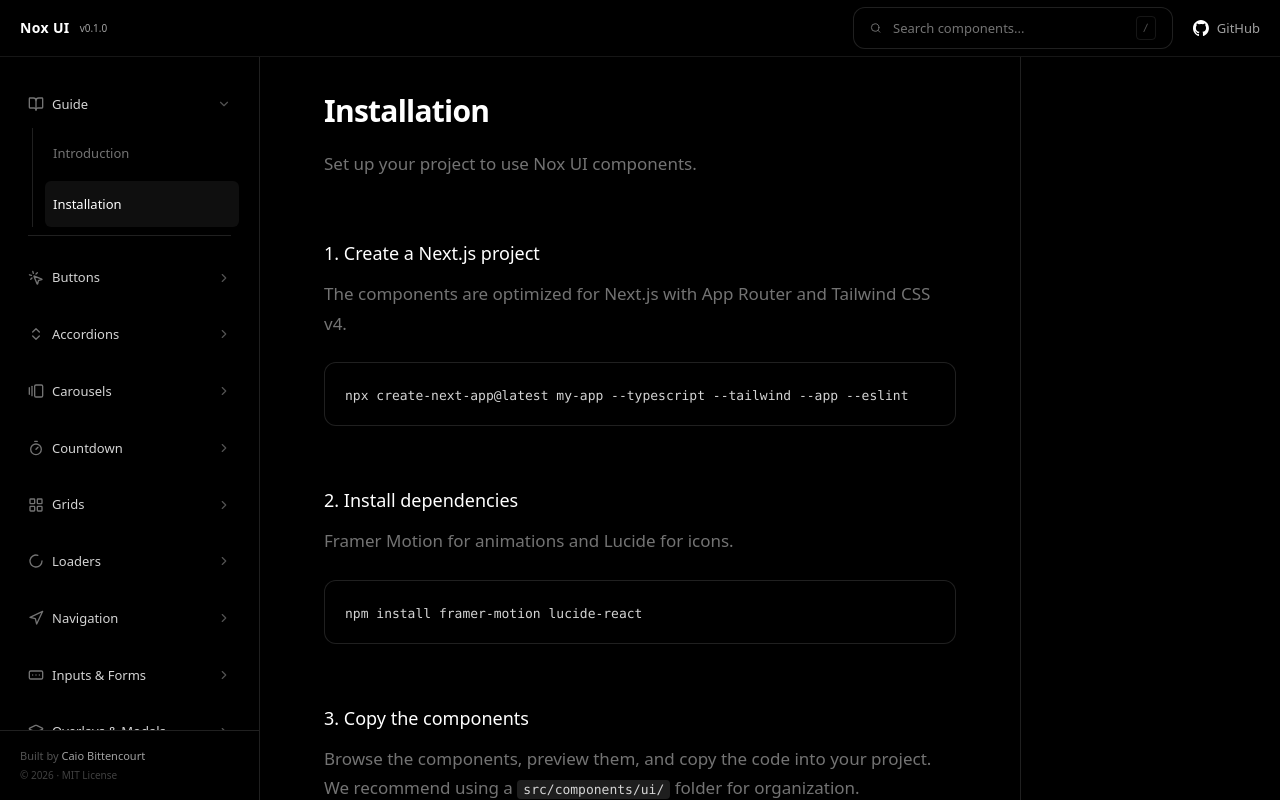
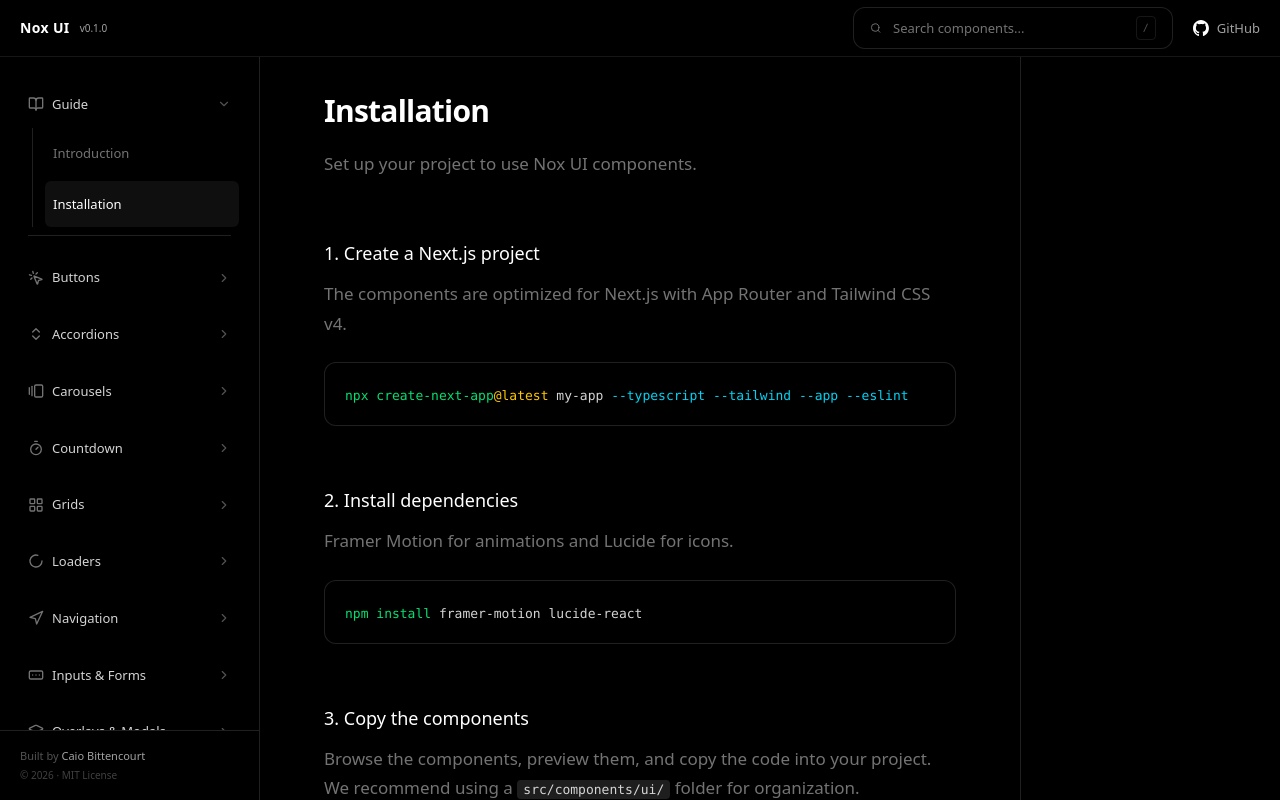
Before and after one commit to caiolucasbittencourt/nox-ui, a Next.js app: page /docs/installation in a window 1280 px wide. Built offline with nearby package versions, Linux system fonts and the light colour scheme.

Commit message:
feat(CopyCommand): add syntax highlighting for commands

```diff
--- a/src/components/CopyCommand.tsx
+++ b/src/components/CopyCommand.tsx
@@ -8,6 +8,77 @@
   command: string;
 }
 
+interface TokenRule {
+  pattern: RegExp;
+  className: string;
+}
+
+function highlightTokens(text: string, rules: TokenRule[]): React.ReactNode {
+  const parts: { text: string; className?: string }[] = [];
+  let remaining = text;
+
+  while (remaining.length > 0) {
+    let earliestMatch: {
+      index: number;
+      length: number;
+      text: string;
+      className: string;
+    } | null = null;
+
+    for (const rule of rules) {
+      const regex = new RegExp(rule.pattern.source, "g");
+      const match = regex.exec(remaining);
+      if (
+        match &&
+        (earliestMatch === null || match.index < earliestMatch.index)
+      ) {
+        earliestMatch = {
+          index: match.index,
+          length: match[0].length,
+          text: match[0],
+          className: rule.className,
+        };
+      }
+    }
+
+    if (earliestMatch === null) {
+      parts.push({ text: remaining });
+      break;
+    }
+
+    if (earliestMatch.index > 0) {
+      parts.push({ text: remaining.slice(0, earliestMatch.index) });
+    }
+
+    parts.push({
+      text: earliestMatch.text,
+      className: earliestMatch.className,
+    });
+    remaining = remaining.slice(earliestMatch.index + earliestMatch.length);
+  }
+
+  return parts.map((part, i) =>
+    part.className ? (
+      <span key={i} className={part.className}>
+        {part.text}
+      </span>
+    ) : (
+      <React.Fragment key={i}>{part.text}</React.Fragment>
+    ),
+  );
+}
+
+function highlightCommand(command: string): React.ReactNode {
+  return highlightTokens(command, [
+    {
+      pattern: /\b(npx|npm|cd|yarn|pnpm|run|dev|install|create-next-app)\b/g,
+      className: "text-green-400",
+    },
+    { pattern: /(--\S+)/g, className: "text-cyan-400" },
+    { pattern: /(@\S+)/g, className: "text-yellow-400" },
+  ]);
+}
+
 export default function CopyCommand({ command }: CopyCommandProps) {
   const { copied, copy } = useCopyToClipboard();
 
@@ -15,10 +86,14 @@
     <div className="group relative mt-6 rounded-xl border border-neutral-700/50 bg-black px-5 py-4">
       {command.includes("\n") ? (
         <pre className="text-[13px] leading-relaxed text-neutral-300">
-          {command}
+          {command.split("\n").map((line, i) => (
+            <div key={i}>{highlightCommand(line)}</div>
+          ))}
         </pre>
       ) : (
-        <code className="text-[13px] text-neutral-300">{command}</code>
+        <code className="text-[13px] text-neutral-300">
+          {highlightCommand(command)}
+        </code>
       )}
       <button
         onClick={() => copy(command)}
```
